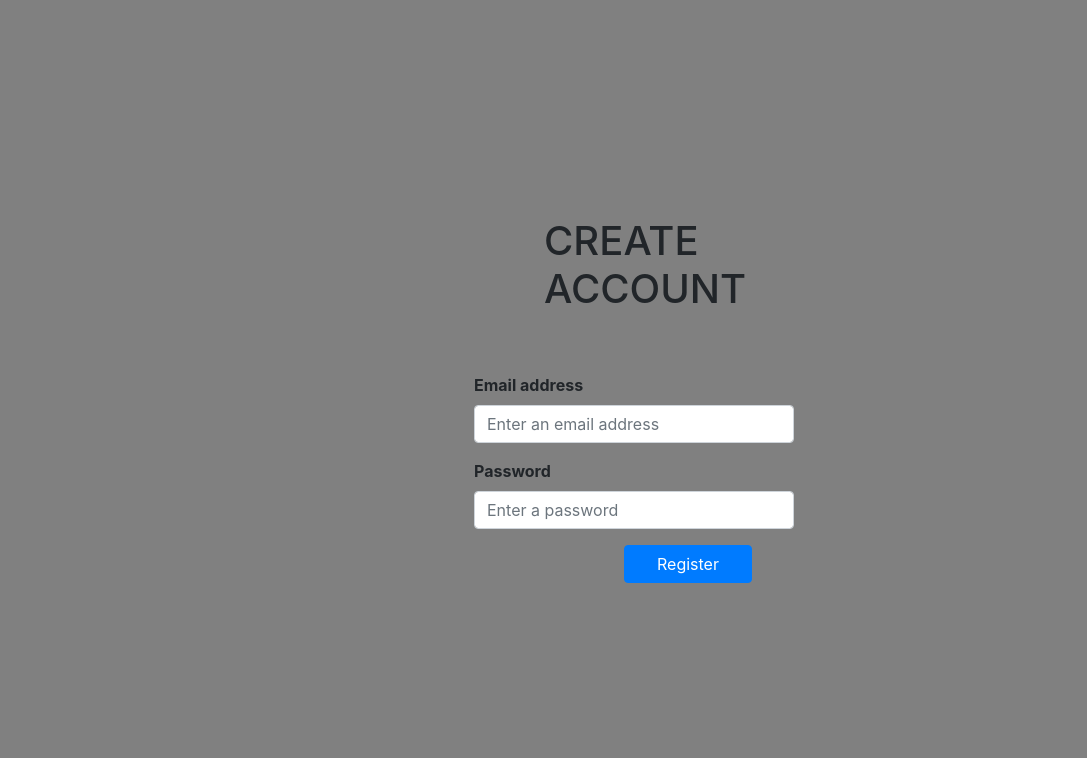
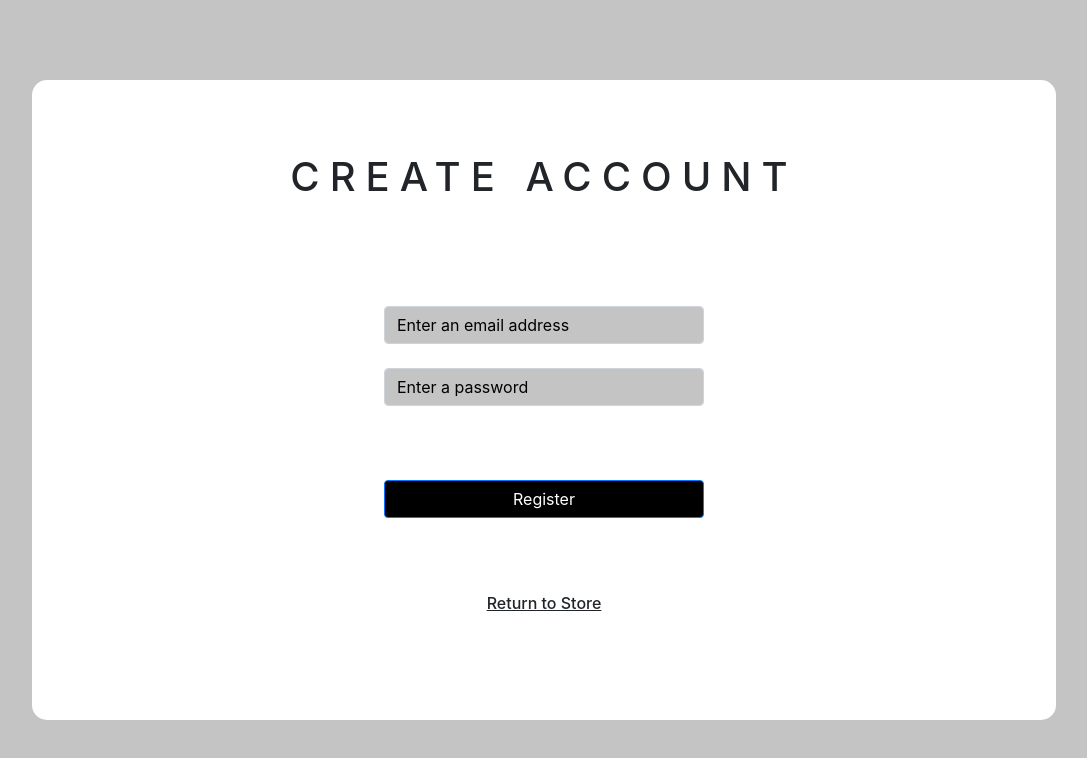
Before and after one commit to anna-sarapova/online-store, an Angular app: page /auth/register in a window 1280 px wide. Shown: the top 758 px of the page, without its empty margins (96-1183 px from the left). Built offline with nearby package versions, Linux system fonts and the light colour scheme.

Commit message:
stilisation of register page

```diff
--- a/src/app/modules/auth/login/login.component.html
+++ b/src/app/modules/auth/login/login.component.html
@@ -2,8 +2,7 @@
     <div class="form">
         <form class="w-50 form-group" [formGroup]="loginFormGroup" (ngSubmit)="onLogin()">
             <h1 class="par ">LOGIN</h1>
-            <div class="">
-
+            <div>
                 <label for="exampleInputEmail1" class="label"></label>
                 <input type="email" class="form-control input-color width-box"
                        [class.is-invalid]="email.invalid && email.touched"
@@ -33,7 +32,7 @@
             </div>
             <button type="submit" class="btn btn-primary width-box">Sign in</button>
 
-            <div class="column-align outside-link">
+            <div class="outside-link">
             <p>Return to Store</p>
             <p>Create Account</p>
             <p>Forgot Password?</p>
--- a/src/app/modules/auth/register/register.component.html
+++ b/src/app/modules/auth/register/register.component.html
@@ -1,9 +1,10 @@
+<div class="gray-rectangle">
     <div class="form">
-    <form class="w-50" [formGroup]="registerFormGroup" (ngSubmit)="onRegister()">
-        <div class="form-group">
+        <form class="w-50 form-group" [formGroup]="registerFormGroup" (ngSubmit)="onRegister()">
                 <h1 class="par">CREATE ACCOUNT</h1>
-            <label for="exampleInputEmail1" class="label">Email address</label>
-            <input type="email" class="form-control"
+                <div>
+                    <label for="exampleInputEmail1" class="label"></label>
+                    <input type="email" class="form-control input-color width-box"
                         [class.is-invalid]="email.invalid && email.touched"
                         placeholder="Enter an email address" id="exampleInputEmail1" formControlName="email"
                         aria-describedby="emailHelp">
@@ -15,12 +16,9 @@
                             class="text-danger">Please provide a valid email</small>
 
                     </div>
-        </div>
 
-
-        <div class="form-group">
-            <label for="exampleInputPassword1" class="label">Password</label>
-            <input type="password" class="form-control"
+                    <label for="exampleInputPassword1" class="label"></label>
+                    <input type="password" class="form-control input-color width-box"
                         [class.is-invalid]="password.invalid && password.touched"
                         placeholder="Enter a password" formControlName="password" id="exampleInputPassword1">
 
@@ -32,6 +30,11 @@
 
                     </div>
                 </div>
-        <button type="submit" class="btn btn-primary">Register</button>
+                <button type="submit" class="btn btn-primary width-box">Register</button>
+
+                <div class="outside-link">
+                    <p>Return to Store</p>
+                </div>
              </form>
          </div>
+</div>
--- a/src/app/modules/auth/register/register.component.scss
+++ b/src/app/modules/auth/register/register.component.scss
@@ -1,32 +1,59 @@
 .form {
-  width: 100%;
-  height: 100%;
+  width: 80%;
+  height: 80%;
   display: flex;
-  align-items: center;
   justify-content: center;
-  background-color: gray;
+  background-color: white;
+  border-radius: 15px;
+}
+  .outside-link{
+    display: flex;
+    flex-flow: column nowrap;
+    align-items: center;
+    font-weight: 500;
+    text-decoration: underline;
+  }
 
   .label{
     font-weight: 700;
   }
 
+  ::placeholder {
+    color: black;
+  }
 
   .form-group{
-    width: 50%;
-    margin-left: 250px;
+    display: flex;
+    flex-flow: column nowrap;
+    justify-content: space-evenly;
+    align-items: center;
+  }
 
+  .input-color{
+    background-color: #C4C4C4;
+    color: black !important;
+  }
+
+  .width-box{
+    width: 20rem;
   }
 
   .btn-primary
   {
-    width: 20%;
-    margin-left: 400px;
+    background-color: black;
+    color: white;
   }
 
   .par{
     align-self: center;
-    margin-bottom: 60px;
-    margin-left: 70px;
+    letter-spacing:10px;
   }
 
-}
+  .gray-rectangle{
+    background-color: #C4C4C4;
+    width: 100vw;
+    height: 100vh;
+    display: flex;
+    justify-content: center;
+    align-items: center;
+  }
```
Lines whose indentation alone changed are shown as unchanged.
